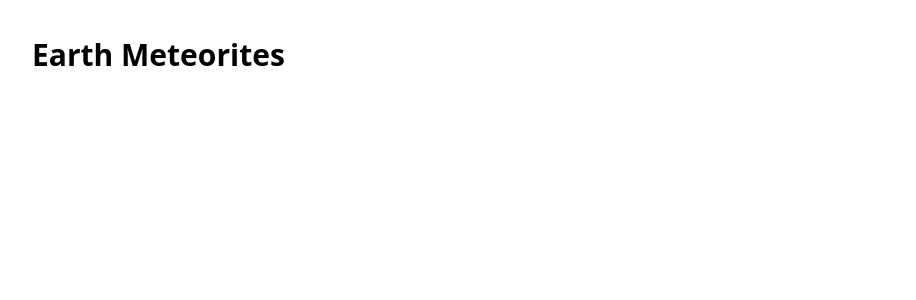
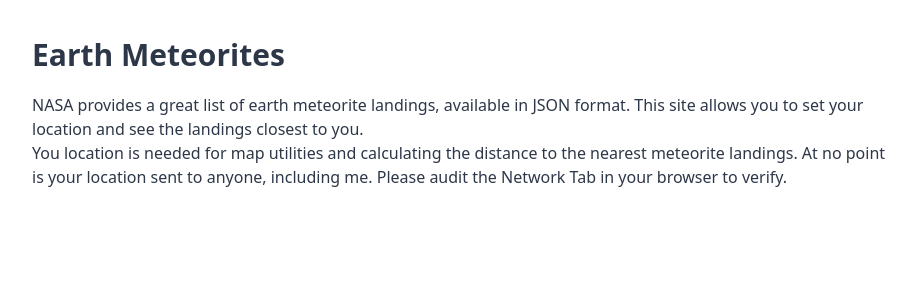
Before and after one commit to DevinKott/earth-meteorites, a React (Create React App) app: page / in a window 1280 px wide. Shown: the top 300 px of the page, without its empty margins (176-1092 px from the left). Built offline with nearby package versions, Linux system fonts and the light colour scheme.

Commit message:
make all text grayish, add some information

```diff
--- a/src/App.js
+++ b/src/App.js
@@ -3,7 +3,7 @@ import React from 'react';
 function App() {
     return (
         <main
-            class='flex justify-center'
+            class='flex justify-center text-gray-800'
         >
             <section
                 class='max-w-4xl w-full p-4'
@@ -14,7 +14,13 @@ function App() {
                     Earth Meteorites
                 </h1>
                 <p>
-
+                    NASA provides a great list of earth meteorite landings, available in JSON format.
+                    This site allows you to set your location and see the landings closest to you.
+                </p>
+                <p>
+                    You location is needed for map utilities and calculating the distance to the
+                    nearest meteorite landings. At no point is your location sent to anyone, including
+                    me. Please audit the Network Tab in your browser to verify.
                 </p>
             </section>
         </main>
```
